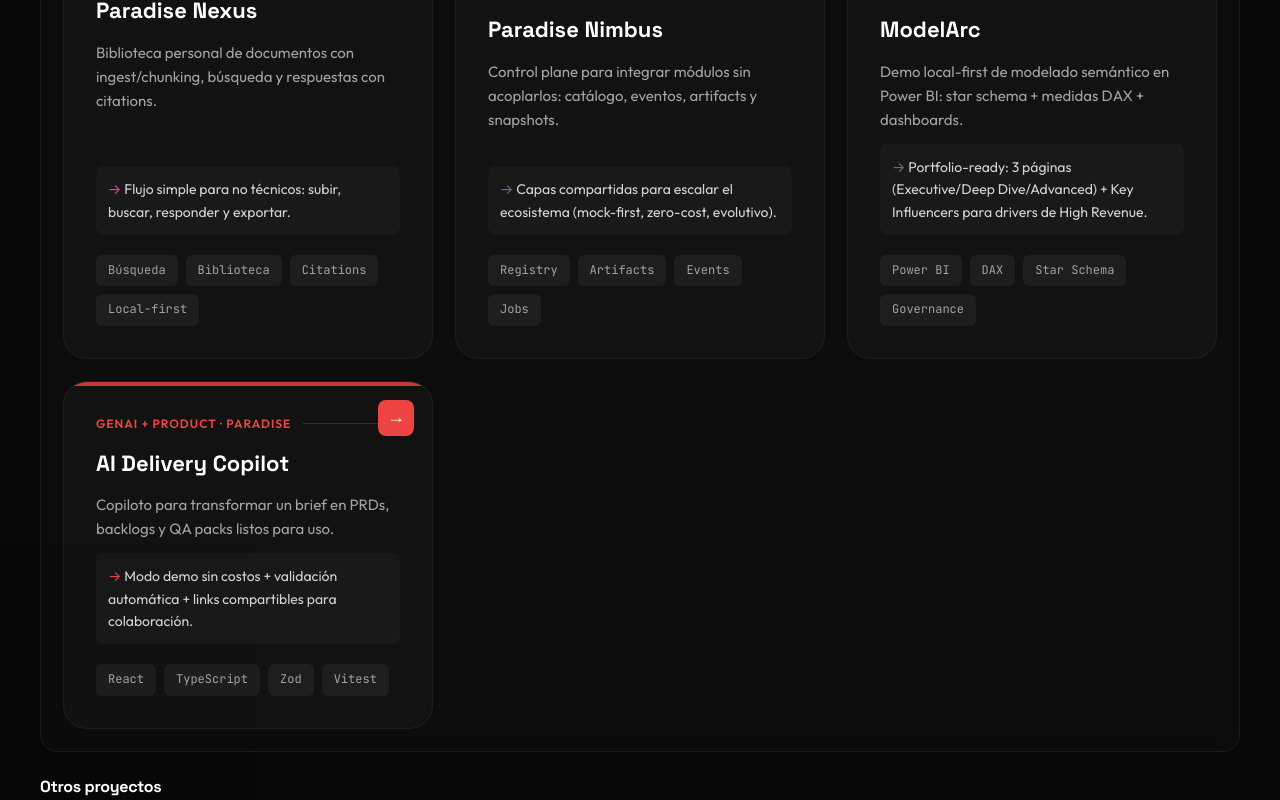
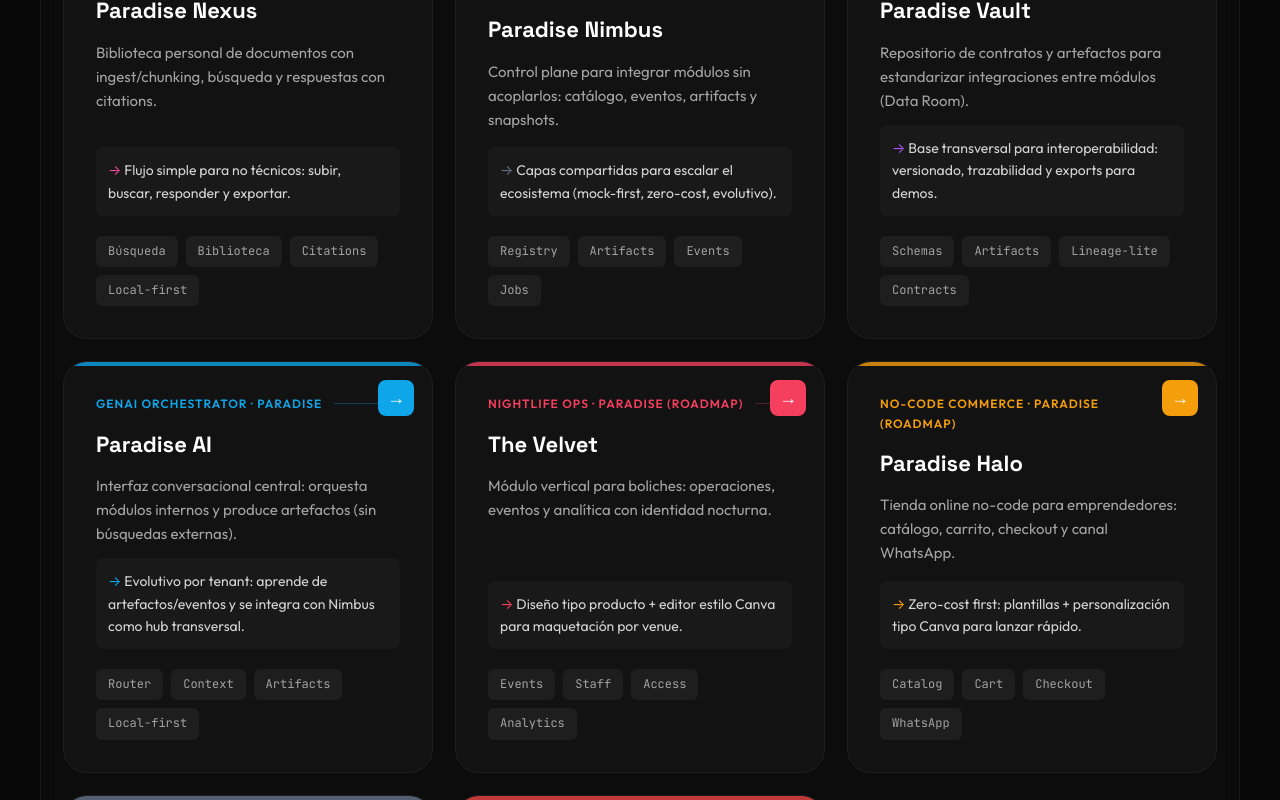
Before and after one commit to Agus-Delgado/Portfolio, a React (Vite) app: page / in a window 1280 px wide. Shown: the part 3100-3900 px from the top of the page. Built offline with nearby package versions, Linux system fonts and the light colour scheme.

Commit message:
update: add new Paradise modules to Paradise Modules section

```diff
--- a/src/App.tsx
+++ b/src/App.tsx
@@ -104,6 +104,54 @@
     ],
     stack: 'React 18, Vite, TypeScript, IndexedDB (idb), Cloudflare Workers, npm workspaces.'
   },
+
+  'Paradise Vault': {
+    resumen:
+      'Módulo “Data Room” del ecosistema Paradise: repositorio de schemas/contratos, lineage-lite y artefactos versionados para estandarizar integraciones entre módulos (mock-first, evolutivo).',
+    caracteristicas: [
+      'Catalogación de entidades y contratos (schemas) con versionado.',
+      'Artifacts & Exports: generación y publicación de salidas versionadas.',
+      'Event log y snapshots para auditoría ligera y trazabilidad.',
+      'Diseñado para multi-tenant y acoplamiento mínimo vía contratos.'
+    ],
+    stack: 'TypeScript, React, Vite (UI) · contratos JSON/TS (mock-first).'
+  },
+
+  'Paradise AI': {
+    resumen:
+      'Interfaz conversacional central del ecosistema Paradise: “mente/voz” que orquesta módulos internos y produce artefactos. Enfoque 100% local/mock-first hoy, evolutivo a futuro.',
+    caracteristicas: [
+      'Router de intents hacia módulos internos (sin búsquedas externas).',
+      'Contexto por tenant/cliente + aprendizaje por artefactos/eventos.',
+      'Export de respuestas (docs/artefactos) y trazabilidad de cambios.',
+      'Diseñado para integrarse con Nimbus como capa transversal.'
+    ],
+    stack: 'TypeScript, React · arquitectura modular (core/router/context/export).'
+  },
+
+  'The Velvet': {
+    resumen:
+      'Módulo vertical (roadmap) para gestión de boliches / vida nocturna: operaciones, eventos, staff, listas y analítica. Diseño con identidad nocturna.',
+    caracteristicas: [
+      'Backlog: panel de eventos, control de acceso/listas, staff y métricas.',
+      'UI adaptable + editor tipo Canva para maquetación por venue.',
+      'Pensado como producto: flujos simples y vistas listas para demo.'
+    ],
+    stack: 'React, TypeScript, Vite (mock-first).'
+  },
+
+  'Paradise Halo': {
+    resumen:
+      'Módulo vertical (roadmap) para emprendedores: tienda online no-code con catálogo, carrito, checkout y canal WhatsApp, con identidad Paradise.',
+    caracteristicas: [
+      'Catálogo y carrito listos para usar, sin desarrollo.',
+      'Checkout + automatización hacia WhatsApp para cerrar ventas.',
+      'Plantillas visuales + editor tipo Canva para personalización.'
+    ],
+    stack: 'React, TypeScript, Vite (mock-first).'
+  },
+
+
 
   ModelArc: {
     resumen:
@@ -566,7 +614,52 @@
                 onOpenDetails={openProjectDetails}
               />
 
+
               <ProjectCard
+                title="Paradise Vault"
+                category="Contracts & Data Room · Paradise"
+                tags={['Schemas', 'Artifacts', 'Lineage-lite', 'Contracts']}
+                context="Repositorio de contratos y artefactos para estandarizar integraciones entre módulos (Data Room)."
+                impact="Base transversal para interoperabilidad: versionado, trazabilidad y exports para demos."
+                color="#a855f7"
+                setCursorVariant={setCursorVariant}
+                onOpenDetails={openProjectDetails}
+              />
+
+              <ProjectCard
+                title="Paradise AI"
+                category="GenAI Orchestrator · Paradise"
+                tags={['Router', 'Context', 'Artifacts', 'Local-first']}
+                context="Interfaz conversacional central: orquesta módulos internos y produce artefactos (sin búsquedas externas)."
+                impact="Evolutivo por tenant: aprende de artefactos/eventos y se integra con Nimbus como hub transversal."
+                color="#0ea5e9"
+                setCursorVariant={setCursorVariant}
+                onOpenDetails={openProjectDetails}
+              />
+
+              <ProjectCard
+                title="The Velvet"
+                category="Nightlife Ops · Paradise (Roadmap)"
+                tags={['Events', 'Staff', 'Access', 'Analytics']}
+                context="Módulo vertical para boliches: operaciones, eventos y analítica con identidad nocturna."
+                impact="Diseño tipo producto + editor estilo Canva para maquetación por venue."
+                color="#f43f5e"
+                setCursorVariant={setCursorVariant}
+                onOpenDetails={openProjectDetails}
+              />
+
+              <ProjectCard
+                title="Paradise Halo"
+                category="No-code Commerce · Paradise (Roadmap)"
+                tags={['Catalog', 'Cart', 'Checkout', 'WhatsApp']}
+                context="Tienda online no-code para emprendedores: catálogo, carrito, checkout y canal WhatsApp."
+                impact="Zero-cost first: plantillas + personalización tipo Canva para lanzar rápido."
+                color="#f59e0b"
+                setCursorVariant={setCursorVariant}
+                onOpenDetails={openProjectDetails}
+              />
+
+<ProjectCard
                 title="ModelArc"
                 category="Power BI + Semantic Modeling · Paradise"
                 tags={['Power BI', 'DAX', 'Star Schema', 'Governance']}
```
